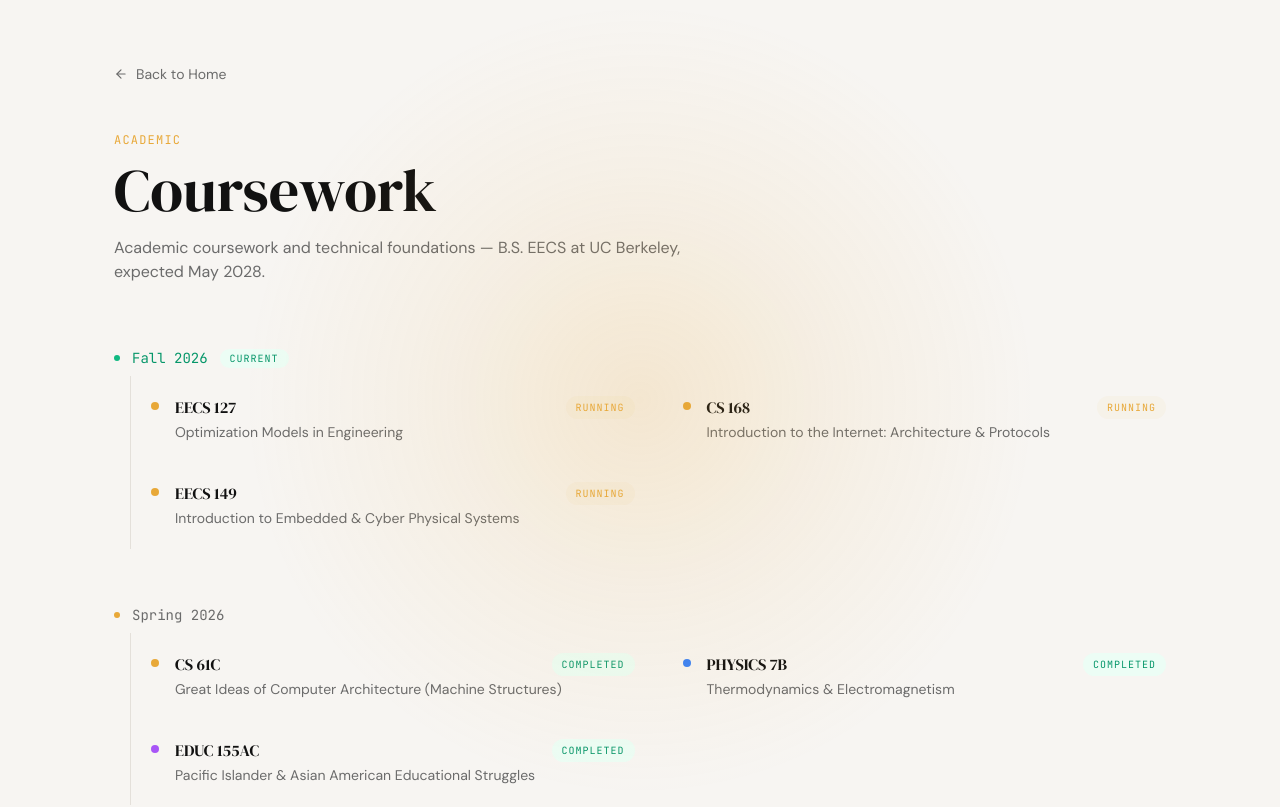
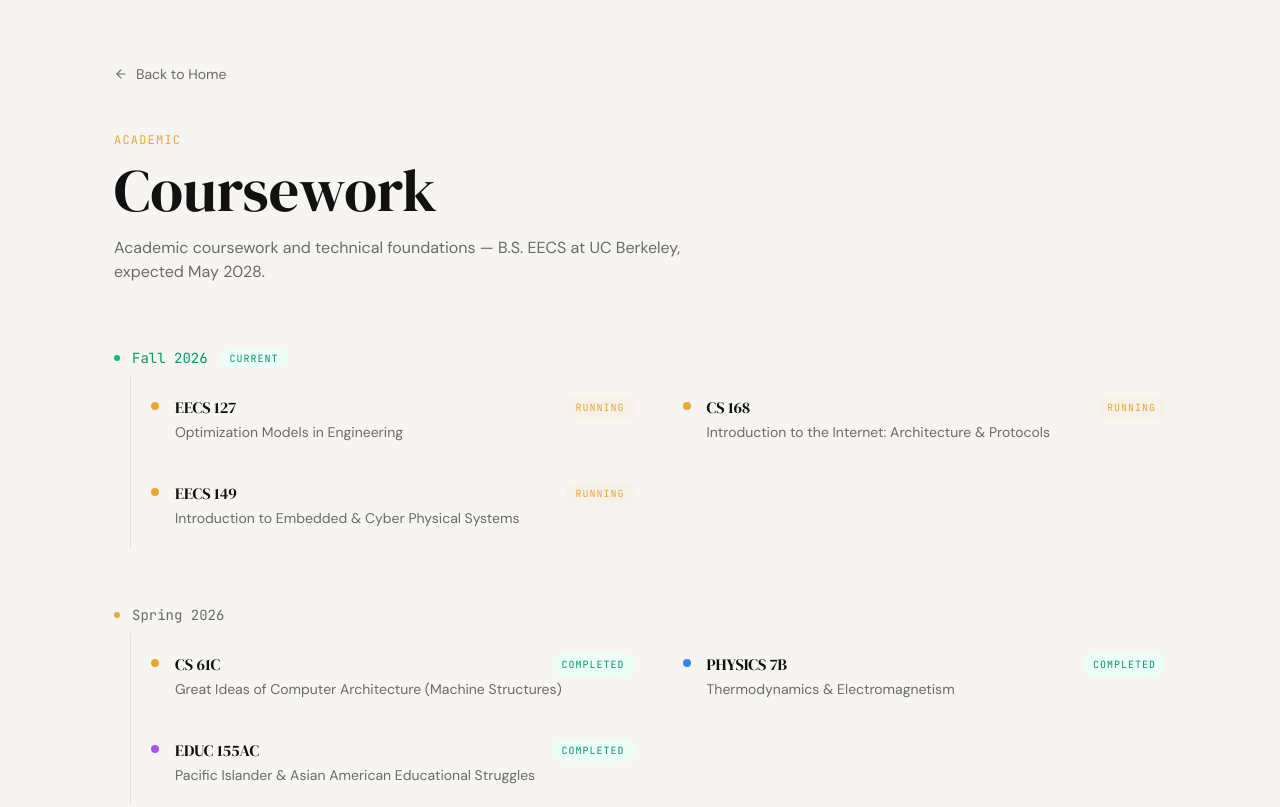
Before and after one commit to KrithinKamineni/Portfolio, a Next.js app: page /coursework in a window 1280 px wide. Shown: the top 807 px of the page. Built offline with nearby package versions, Linux system fonts and the light colour scheme.

Commit message:
glow edit and nav bar

```diff
--- a/app/layout.tsx
+++ b/app/layout.tsx
@@ -1,7 +1,6 @@
 import type { Metadata } from "next";
 import { DM_Serif_Display, DM_Sans, JetBrains_Mono } from "next/font/google";
 import "./globals.css";
-import CursorGlow from "@/components/CursorGlow";
 
 const dmSerif = DM_Serif_Display({
   weight: "400",
@@ -46,7 +45,6 @@ export default function RootLayout({
         className={`${dmSerif.variable} ${dmSans.variable} ${jetbrainsMono.variable} font-sans bg-background text-text-primary antialiased`}
         suppressHydrationWarning
       >
-        <CursorGlow />
         <a
           href="#main"
           className="sr-only focus:not-sr-only focus:absolute focus:top-4 focus:left-4 focus:z-50 focus:px-4 focus:py-2 focus:bg-accent focus:text-white focus:rounded"
--- a/components/Projects.tsx
+++ b/components/Projects.tsx
@@ -57,7 +57,7 @@ export default function Projects() {
       <div className="max-w-content mx-auto px-6">
         <FadeIn>
           <div className="mb-12">
-            <p className="font-mono text-xs text-accent tracking-widest uppercase mb-3">Work</p>
+            <p className="font-mono text-xs text-accent tracking-widest uppercase mb-3">Personal</p>
             <h2 className="font-serif text-4xl md:text-5xl text-text-primary">Projects</h2>
           </div>
         </FadeIn>
--- a/package.json
+++ b/package.json
@@ -9,6 +9,7 @@
     "lint": "next lint"
   },
   "dependencies": {
+    "@fontsource/inter": "^5.2.8",
     "lucide-react": "^0.400.0",
     "next": "15.3.2",
     "react": "^19.0.0",
```
Also changed, not shown: 1 other file (tests, documents, lock files or other folders).
